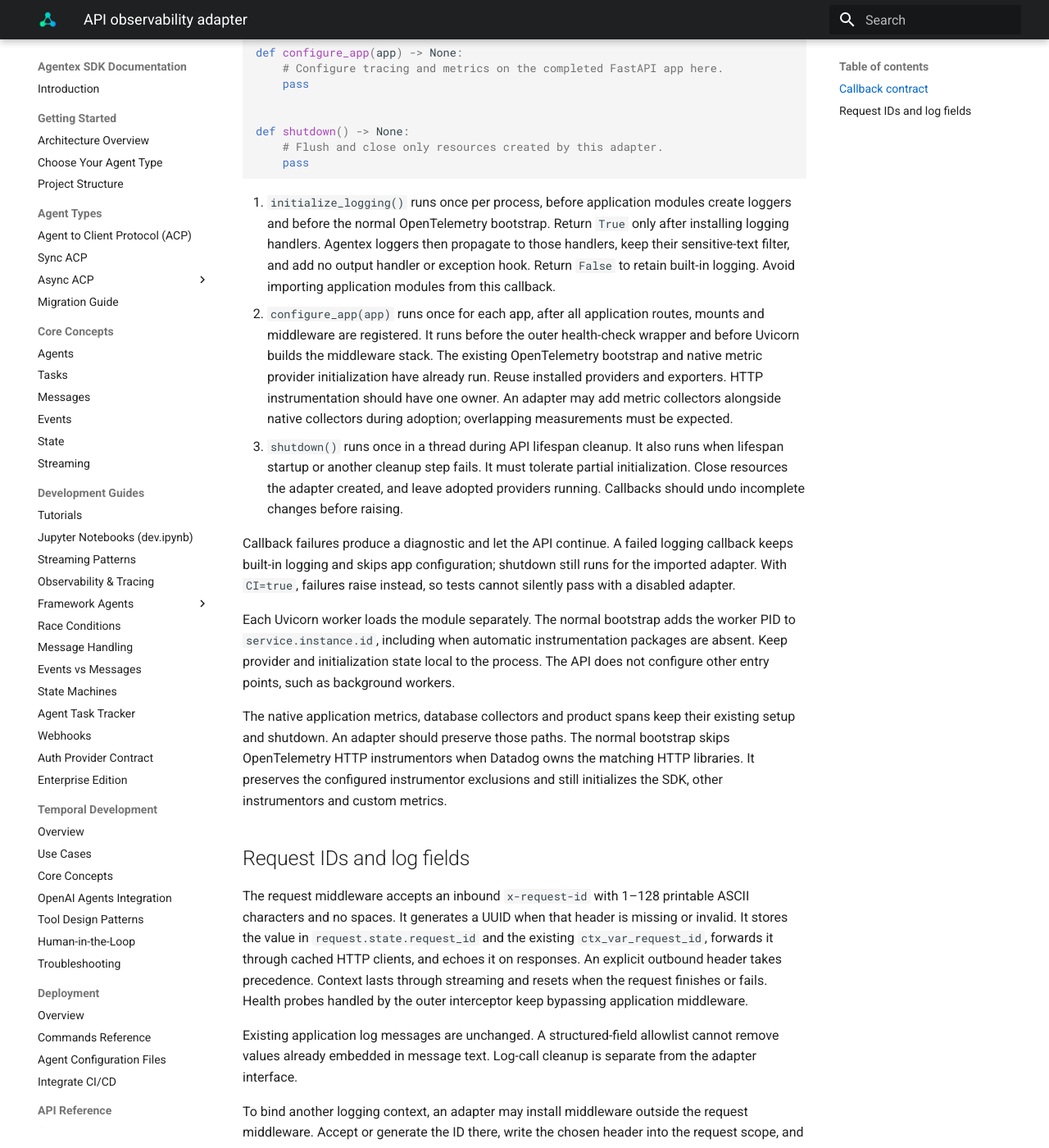
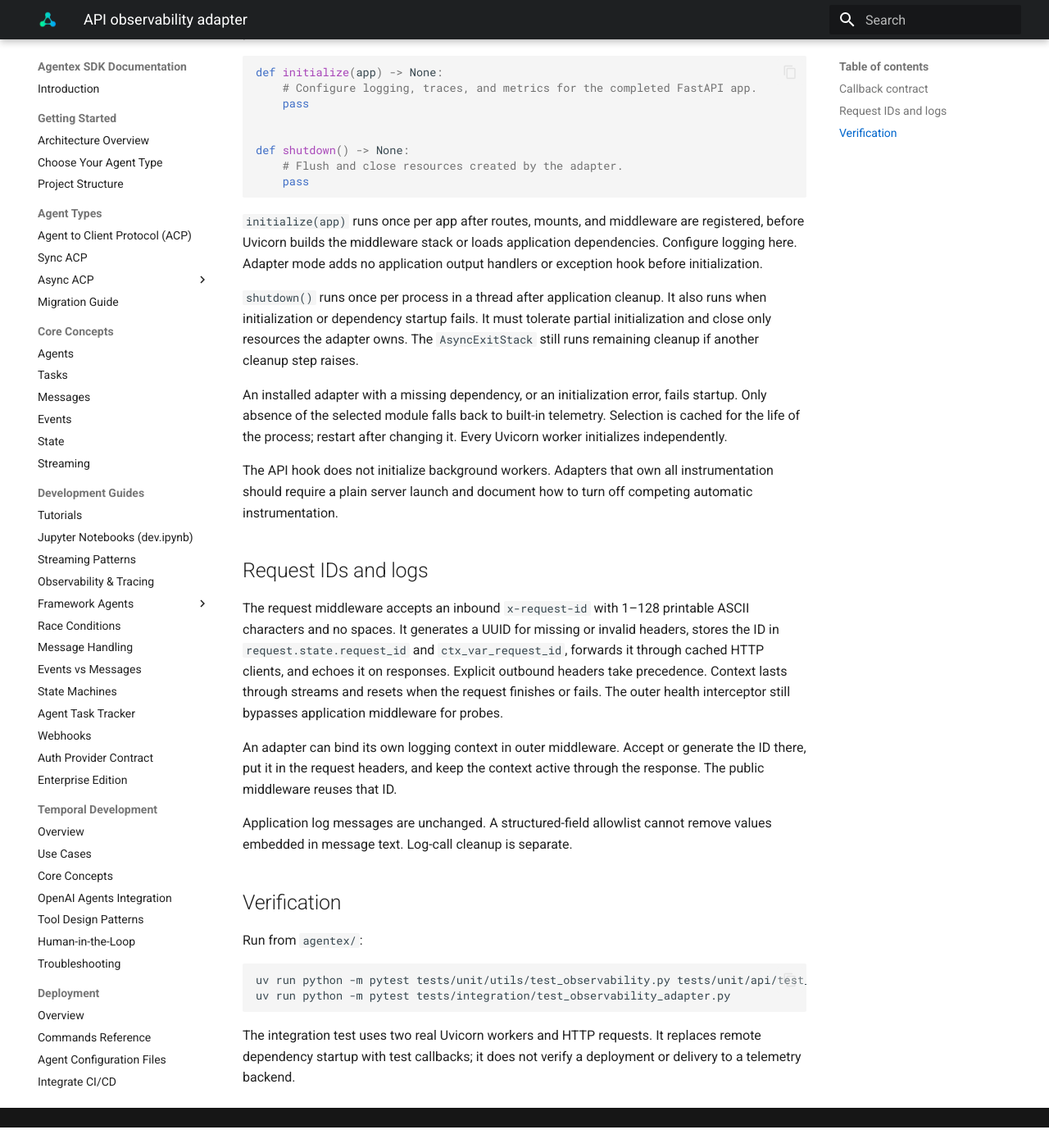
Before and after one commit to scaleapi/scale-agentex, an MkDocs documentation site: the page built from agentex/docs/docs/development_guides/observability_adapter.md, in a window 1280 px wide and 1400 px high, scrolled down 532 px. Shown: the whole window at 82% size. Built offline with MkDocs 1.6.1 and Material for MkDocs 9.7.7, drawn with Linux system fonts in a browser that asks for light colours; after the commit the page ends 1907 px from its top, so only the background shows below that; some of the changed text lies outside the part shown.

Commit message:
refactor(api): let the optional adapter own telemetry

````diff
--- a/agentex/docs/docs/development_guides/observability_adapter.md
+++ b/agentex/docs/docs/development_guides/observability_adapter.md
@@ -2,92 +2,79 @@
 
 The API can use an optional Python module for deployment-specific logs, traces,
 and metrics. Set `AGENTEX_OBSERVABILITY_MODULE` to its import path before
-starting Uvicorn. When the variable is unset, the API uses its built-in logging and
-OpenTelemetry setup and imports no adapter.
+starting Uvicorn. If the variable is unset or the selected module is not
+installed, the API keeps its built-in telemetry.
 
-The adapter is installed separately. The public backend does not require its
-package or any particular logging backend.
+An installed, selected adapter replaces built-in instrumentation. The API skips
+its automatic instrumentation, native metric provider, custom metrics, StatsD,
+and PostgreSQL/Redis collectors. Application loggers keep their sensitive-text
+filter and propagate to the adapter's handlers. Database operations and product
+span storage continue normally.
+
+The adapter is installed separately. The public backend does not depend on its
+package or a particular telemetry backend.
 
 ## Callback contract
 
-Implement these synchronous functions:
+Implement two synchronous functions. Importing the adapter must not install
+handlers, providers, or instrumentation.
 
 ```python
-def initialize_logging() -> bool:
-    # Install application logging handlers and formatting here.
-    return True
-
-
-def configure_app(app) -> None:
-    # Configure tracing and metrics on the completed FastAPI app here.
+def initialize(app) -> None:
+    # Configure logging, traces, and metrics for the completed FastAPI app.
     pass
 
 
 def shutdown() -> None:
-    # Flush and close only resources created by this adapter.
+    # Flush and close resources created by the adapter.
     pass
 ```
 
-1. `initialize_logging()` runs once per process, before application modules
-   create loggers and before the normal OpenTelemetry bootstrap. Return `True`
-   only after installing logging handlers. Agentex loggers then propagate to
-   those handlers, keep their sensitive-text filter, and add no output handler
-   or exception hook. Return `False` to retain built-in logging. Avoid importing
-   application modules from this callback.
-2. `configure_app(app)` runs once for each app, after all application routes,
-   mounts and middleware are registered. It runs before the outer health-check
-   wrapper and before Uvicorn builds the middleware stack. The existing
-   OpenTelemetry bootstrap and native metric provider initialization have already
-   run. Reuse installed providers and exporters. HTTP instrumentation should
-   have one owner. An adapter may add metric collectors alongside native
-   collectors during adoption; overlapping measurements must be expected.
-3. `shutdown()` runs once in a thread during API lifespan cleanup. It also runs
-   when lifespan startup or another cleanup step fails. It must tolerate partial
-   initialization. Close resources the adapter created, and leave adopted
-   providers running. Callbacks should undo incomplete changes before raising.
+`initialize(app)` runs once per app after routes, mounts, and middleware are
+registered, before Uvicorn builds the middleware stack or loads application
+dependencies. Configure logging here. Adapter mode adds no application output
+handlers or exception hook before initialization.
 
-Callback failures produce a diagnostic and let the API continue. A failed
-logging callback keeps built-in logging and skips app configuration; shutdown
-still runs for the imported adapter. With `CI=true`, failures raise instead, so
-tests cannot silently pass with a disabled adapter.
+`shutdown()` runs once per process in a thread after application cleanup. It
+also runs when initialization or dependency startup fails. It must tolerate
+partial initialization and close only resources the adapter owns. The
+`AsyncExitStack` still runs remaining cleanup if another cleanup step raises.
 
-Each Uvicorn worker loads the module separately. The normal bootstrap adds the
-worker PID to `service.instance.id`, including when automatic instrumentation
-packages are absent. Keep provider and initialization state local to the process.
-The API does not configure other entry points, such as background workers.
+An installed adapter with a missing dependency, or an initialization error,
+fails startup. Only absence of the selected module falls back to built-in
+telemetry. Selection is cached for the life of the process; restart after
+changing it. Every Uvicorn worker initializes independently.
 
-The native application metrics, database collectors and product spans keep
-their existing setup and shutdown. An adapter should preserve those paths.
-The normal bootstrap skips OpenTelemetry HTTP instrumentors when Datadog owns
-the matching HTTP libraries. It preserves the configured instrumentor exclusions
-and still initializes the SDK, other instrumentors and custom metrics.
+The API hook does not initialize background workers. Adapters that own all
+instrumentation should require a plain server launch and document how to turn
+off competing automatic instrumentation.
 
-## Request IDs and log fields
+## Request IDs and logs
 
 The request middleware accepts an inbound `x-request-id` with 1–128 printable
-ASCII characters and no spaces. It generates a UUID when that header is missing
-or invalid. It stores the value in `request.state.request_id` and the existing
-`ctx_var_request_id`, forwards it through cached HTTP clients, and echoes it on
-responses. An explicit outbound header takes precedence. Context lasts through
-streaming and resets when the request finishes or fails. Health probes handled
-by the outer interceptor keep bypassing application middleware.
+ASCII characters and no spaces. It generates a UUID for missing or invalid
+headers, stores the ID in `request.state.request_id` and `ctx_var_request_id`,
+forwards it through cached HTTP clients, and echoes it on responses. Explicit
+outbound headers take precedence. Context lasts through streams and resets when
+the request finishes or fails. The outer health interceptor still bypasses
+application middleware for probes.
 
-Existing application log messages are unchanged. A structured-field allowlist
-cannot remove values already embedded in message text. Log-call cleanup is
-separate from the adapter interface.
+An adapter can bind its own logging context in outer middleware. Accept or
+generate the ID there, put it in the request headers, and keep the context active
+through the response. The public middleware reuses that ID.
 
-To bind another logging context, an adapter may install middleware outside the
-request middleware. Accept or generate the ID there, write the chosen header
-into the request scope, and keep its context active through the response. The
-public middleware will reuse that value. Always reset context after completion.
+Application log messages are unchanged. A structured-field allowlist cannot
+remove values embedded in message text. Log-call cleanup is separate.
 
-Run the focused checks from `agentex/`:
+## Verification
+
+Run from `agentex/`:
 
 ```sh
-uv run python -m pytest tests/unit/utils/test_observability.py tests/unit/api/test_observability_lifespan.py tests/unit/api/test_request_logging_middleware.py tests/unit/utils/test_http_request_id.py
+uv run python -m pytest tests/unit/utils/test_observability.py tests/unit/api/test_observability_lifespan.py tests/unit/config/test_observability_dependencies.py tests/unit/api/test_request_logging_middleware.py tests/unit/utils/test_http_request_id.py
 uv run python -m pytest tests/integration/test_observability_adapter.py
 ```
 
-The integration test starts two local Uvicorn workers and uses real HTTP. It
-replaces database startup with test callbacks; it does not verify database
-connectivity, deployment configuration or telemetry delivery to a backend.
+The integration test uses two real Uvicorn workers and HTTP requests. It replaces
+remote dependency startup with test callbacks; it does not verify a deployment
+or delivery to a telemetry backend.
````
Also changed, not shown: 14 other files.
